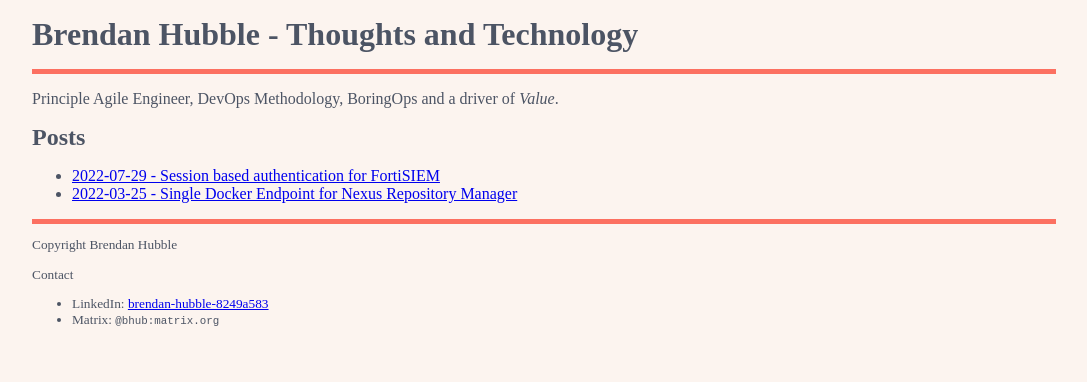
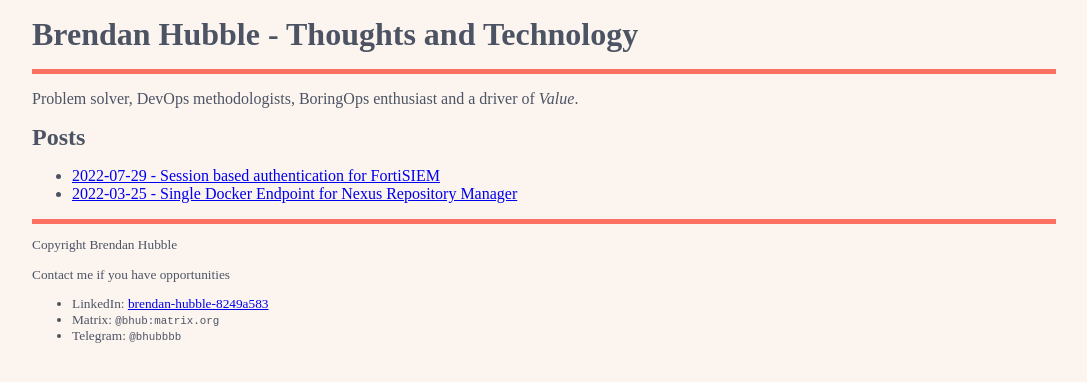
Before and after one commit to bhubbb/bhubbb.github.io, a Jekyll site: the page built from index.md, in a window 1280 px wide. Shown: the top 382 px of the page, without its empty margins (96-1183 px from the left). Built offline with Jekyll 4.4.1, drawn with Linux system fonts in a browser that asks for light colours.

Commit message:
MOD tag line and contact info

```diff
--- a/_layouts/default.html
+++ b/_layouts/default.html
@@ -14,10 +14,11 @@
   <footer>
     <small>
       <p>Copyright Brendan Hubble</p>
-      <p>Contact</p>
+      <p>Contact me if you have opportunities</p>
       <ul>
         <li>LinkedIn: <a href="https://www.linkedin.com/in/brendan-hubble-8249a583/">brendan-hubble-8249a583</a></li>
         <li>Matrix: <code>@bhub:matrix.org</code></li>
+        <li>Telegram: <code>@bhubbbb</code>
       </ul>
     </small>
   </footer>
--- a/index.md
+++ b/index.md
@@ -2,4 +2,4 @@
 layout: home
 ---
 
-Principle Agile Engineer, DevOps Methodology, BoringOps and a driver of _Value_.
+Problem solver, DevOps methodologists, BoringOps enthusiast and a driver of _Value_.
```
